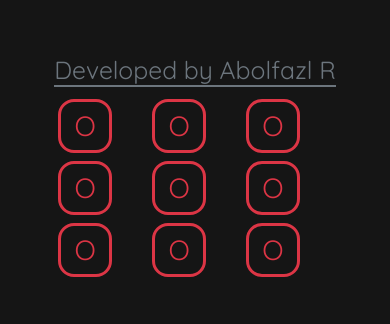
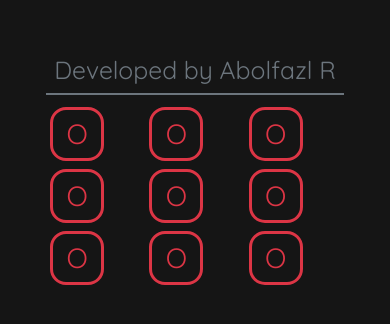
Before and after one commit to abolraj/Todo-React, a React (Vite) app: page / in a window 390 px wide. Shown: the part 254-578 px from the top of the page. Built offline with nearby package versions, Linux system fonts and the light colour scheme.

Commit message:
Modify Style - add styles needed to Label comp to have more responsive

```diff
--- a/src/Label.jsx
+++ b/src/Label.jsx
@@ -1,7 +1,7 @@
 function Label({children}){
 
     return (
-        <h2 className="border-bottom border-secondary border-2 text-secondary">
+        <h2 className="label border-bottom border-secondary border-2 text-secondary overflow-visible p-2">
             {children}
         </h2>
     )
```
